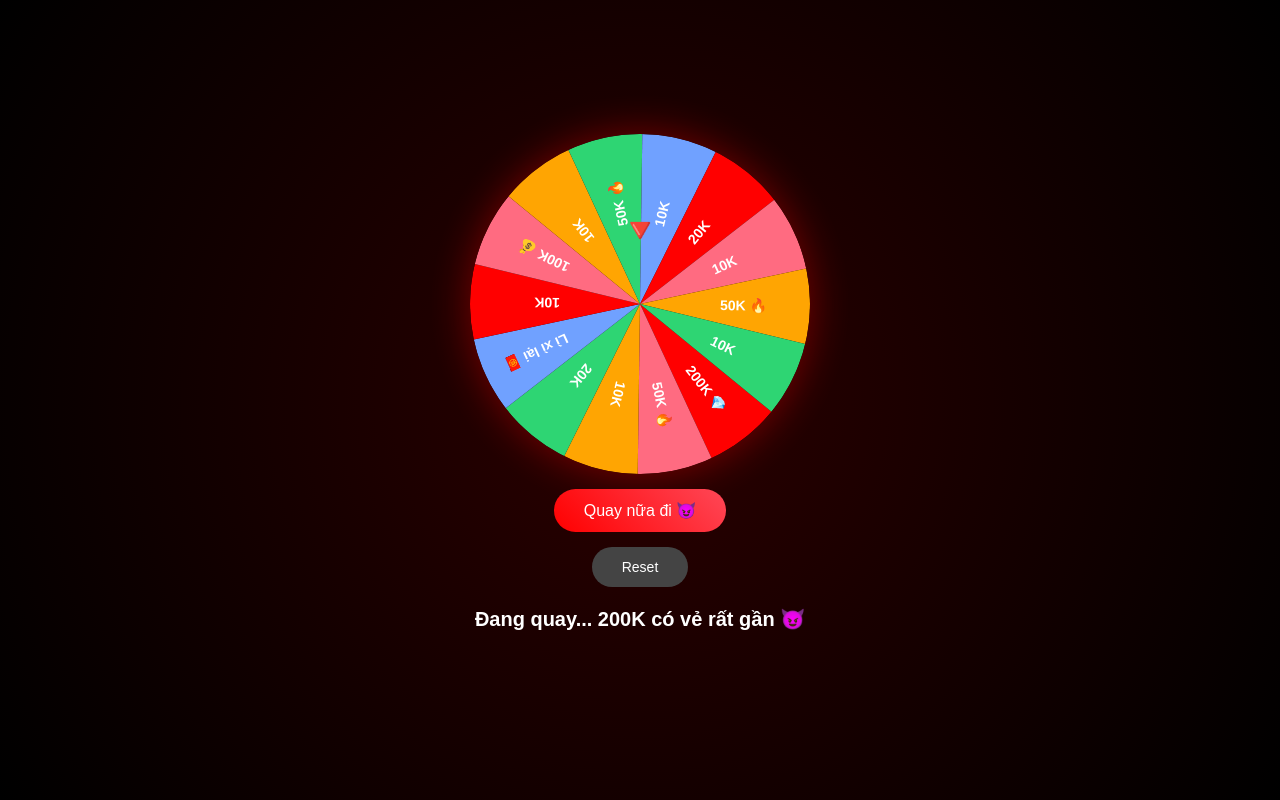
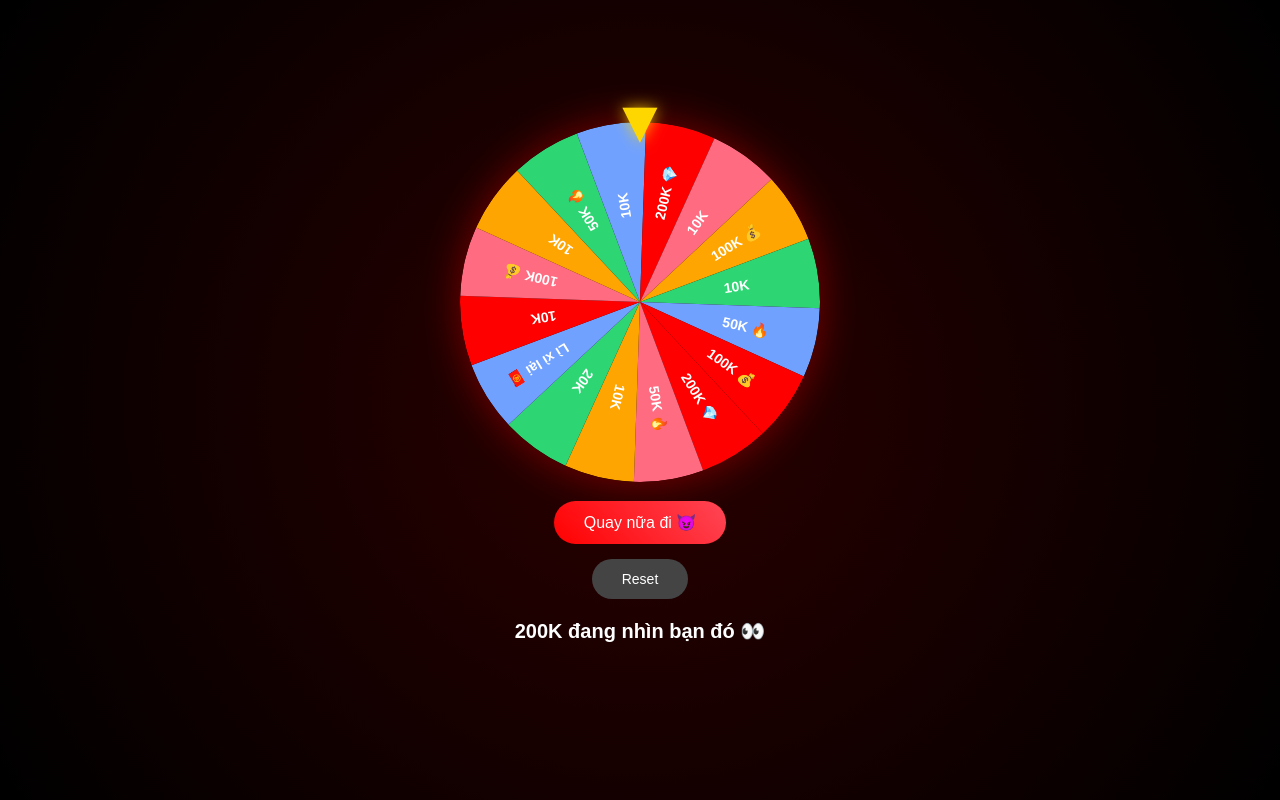
Before and after one commit to Congthanhblack/L-x-2026, a plain HTML site: page index.html in a window 1280 px wide. Both pictures are taken after a click on the button "Quay nữa đi 😈". Drawn offline with Linux system fonts and the light colour scheme.

Commit message:
Update index.html

```diff
--- a/index.html
+++ b/index.html
@@ -3,7 +3,7 @@
 <head>
 <meta charset="UTF-8">
 <meta name="viewport" content="width=device-width, initial-scale=1.0">
-<title>Vòng Quay Lì Xì Admin Edition 😈</title>
+<title>Vòng Quay Lì Xì 2026 😈</title>
 <style>
 body{
     margin:0;
@@ -15,12 +15,30 @@ body{
     height:100vh;
     font-family:sans-serif;
     color:white;
-    overflow:hidden;
 }
+
+/* Container để căn giữa */
+.wheel-container{
+    position:relative;
+}
+
+/* Kim mới */
+.pointer{
+    position:absolute;
+    top:-35px;               /* Lùi ra ngoài vòng */
+    left:50%;
+    transform:translateX(-50%);
+    font-size:60px;          /* To hơn */
+    color:gold;
+    text-shadow:0 0 15px rgba(255,215,0,0.8);
+    z-index:10;
+}
+
 canvas{
     border-radius:50%;
     box-shadow:0 0 40px rgba(255,0,0,0.4);
 }
+
 button{
     margin-top:15px;
     padding:12px 30px;
@@ -30,7 +48,9 @@ button{
     background:linear-gradient(45deg,#ff0000,#ff4757);
     color:white;
     cursor:pointer;
+    transition:0.3s;
 }
+
 #result{
     margin-top:20px;
     font-size:20px;
@@ -38,12 +58,7 @@ button{
     text-align:center;
     min-height:60px;
 }
-.pointer{
-    position:absolute;
-    top:50%;
-    transform:translateY(-190px);
-    font-size:34px;
-}
+
 .admin{
     background:#444;
     font-size:14px;
@@ -52,33 +67,27 @@ button{
 </head>
 <body>
 
-<div class="pointer">🔻</div>
-<canvas id="wheel" width="340" height="340"></canvas>
+<div class="wheel-container">
+    <div class="pointer">▼</div>
+    <canvas id="wheel" width="360" height="360"></canvas>
+</div>
 
-<button onclick="spin()">Quay nữa đi 😈</button>
+<button id="spinBtn" onclick="spin()">Quay nữa đi 😈</button>
 <button class="admin" onclick="resetGame()">Reset</button>
 
-<div id="result">Nhìn thấy 200K là tim đập nhanh chưa? 😏</div>
+<div id="result">200K đang nhìn bạn đó 👀</div>
 
 <script>
+// --- PHẦN JS GIỮ NGUYÊN LOGIC CŨ ---
+
 const canvas = document.getElementById("wheel");
 const ctx = canvas.getContext("2d");
+const spinBtn = document.getElementById("spinBtn");
 
 const segments = [
-"200K 💎",
-"50K 🔥",
-"10K",
-"20K",
-"Lì xì lại 🧧",
-"10K",
-"100K 💰",
-"10K",
-"50K 🔥",
-"10K",
-"20K",
-"10K",
-"50K 🔥",
-"10K"
+"200K 💎","50K 🔥","10K","20K","Lì xì lại 🧧",
+"10K","100K 💰","10K","50K 🔥","10K",
+"200K 💎","10K","100K 💰","10K","50K 🔥","100K 💰"
 ];
 
 const colors = ["#ff0000","#ff6b81","#ffa502","#2ed573","#70a1ff"];
@@ -88,7 +97,6 @@ const arc = 2 * Math.PI / total;
 let currentAngle = 0;
 let spinning = false;
 let force100k = false;
-
 let resetCount = 0;
 let resetTimer = null;
 
@@ -97,16 +105,16 @@ function drawWheel(){
         const start = i * arc + currentAngle;
         ctx.beginPath();
         ctx.fillStyle = colors[i % colors.length];
-        ctx.moveTo(170,170);
-        ctx.arc(170,170,170,start,start+arc);
+        ctx.moveTo(180,180);
+        ctx.arc(180,180,180,start,start+arc);
         ctx.fill();
 
         ctx.save();
-        ctx.translate(170,170);
+        ctx.translate(180,180);
         ctx.rotate(start + arc/2);
         ctx.fillStyle="white";
         ctx.font="bold 14px Arial";
-        ctx.fillText(segments[i],80,5);
+        ctx.fillText(segments[i],85,5);
         ctx.restore();
     }
 }
@@ -120,9 +128,7 @@ function getControlledResult(){
         force100k = false;
         return "100K 💰";
     }
-
     let r = Math.random()*100;
-
     if(r < 5) return "50K 🔥";
     if(r < 25) return "20K";
     if(r < 90) return "10K";
@@ -132,9 +138,6 @@ function getControlledResult(){
 function spin(){
     if(spinning) return;
     spinning = true;
-
-    document.getElementById("result").innerText =
-    "Đang quay... 200K có vẻ rất gần 😈";
 
     const resultText = getControlledResult();
     const winningIndex = segments.findIndex(s => s === resultText);
@@ -153,66 +156,34 @@ function spin(){
         const progress = Math.min(elapsed/duration,1);
         currentAngle = finalAngle * easeOutCubic(progress);
 
-        ctx.clearRect(0,0,340,340);
+        ctx.clearRect(0,0,360,360);
         drawWheel();
 
         if(progress < 1){
             requestAnimationFrame(animate);
         } else {
             spinning = false;
-            handleResult(resultText);
+            document.getElementById("result").innerText =
+            "🎆 Kết quả: " + resultText;
         }
     }
     requestAnimationFrame(animate);
 }
 
-function handleResult(prize){
-    if(prize.includes("100K")){
-        document.getElementById("result").innerText =
-        "💰 100K!!! Năm nay bạn được thần tài chọn mặt gửi vàng rồi 🎆🔥";
-    }
-    else if(prize.includes("50K")){
-        document.getElementById("result").innerText =
-        "🔥 50K!! Nhưng 200K vẫn đang chờ đó 😏";
-    }
-    else if(prize.includes("20K")){
-        document.getElementById("result").innerText =
-        "🧧 20K nè! Đủ ăn Tết rồi đó 😆";
-    }
-    else if(prize.includes("10K")){
-        document.getElementById("result").innerText =
-        "😆 10K thôi à? Thử lại vận may đi 😈";
-    }
-    else if(prize.includes("Lì xì lại")){
-        document.getElementById("result").innerText =
-        "🧧 Lì xì lại! Quay tiếp luôn cho nóng 🎉";
-        setTimeout(spin,1200);
-    }
-}
-
 function resetGame(){
     resetCount++;
+    if(resetTimer) clearTimeout(resetTimer);
+    resetTimer = setTimeout(()=>{ resetCount=0; },3000);
 
-    if(resetTimer) clearTimeout(resetTimer);
-
-    resetTimer = setTimeout(()=>{
-        resetCount = 0;
-    },3000);
-
-    if(resetCount === 5){
-        force100k = true;
-        resetCount = 0;
-        document.getElementById("result").innerText =
-        "🔒 Admin kích hoạt chế độ đặc biệt 😎";
-    } else {
-        force100k = false;
-        document.getElementById("result").innerText =
-        "♻ Reset hệ thống. Thần tài làm lại từ đầu.";
+    if(resetCount===5){
+        force100k=true;
+        resetCount=0;
+        spinBtn.style.background="gold";
+        setTimeout(()=>{ spinBtn.style.background=""; },2000);
     }
 }
 
 drawWheel();
 </script>
-
 </body>
 </html>
```
